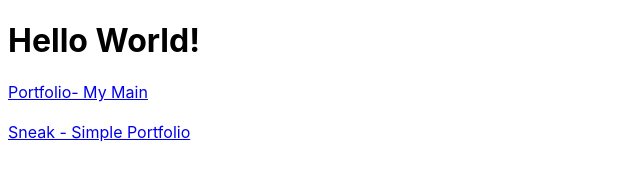
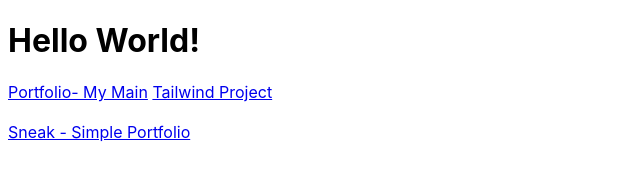
Before and after one commit to noamangg/Portfolios-HTML-CSS-, a plain HTML site: page index.html in a window 1280 px wide. Shown: the whole page, without its empty margins (0-640 px from the left). Drawn offline with nearby package versions, Linux system fonts and the light colour scheme; files that its build step writes are made by us from their sources.

Commit message:
Update index.html

```diff
--- a/index.html
+++ b/index.html
@@ -8,6 +8,7 @@
       <h1 class="title">Hello World! </h1>
       <p id="currentTime"></p>
       <a href="Portfolio- My Main/index.html">Portfolio- My Main</a>
+    <a href="Tailwind Portfolio/src/index.html">Tailwind Project</a>
       <br>
       <br>
       <a href="Sneak - Simple Portfolio Page/index.html">Sneak - Simple Portfolio </a>
```
